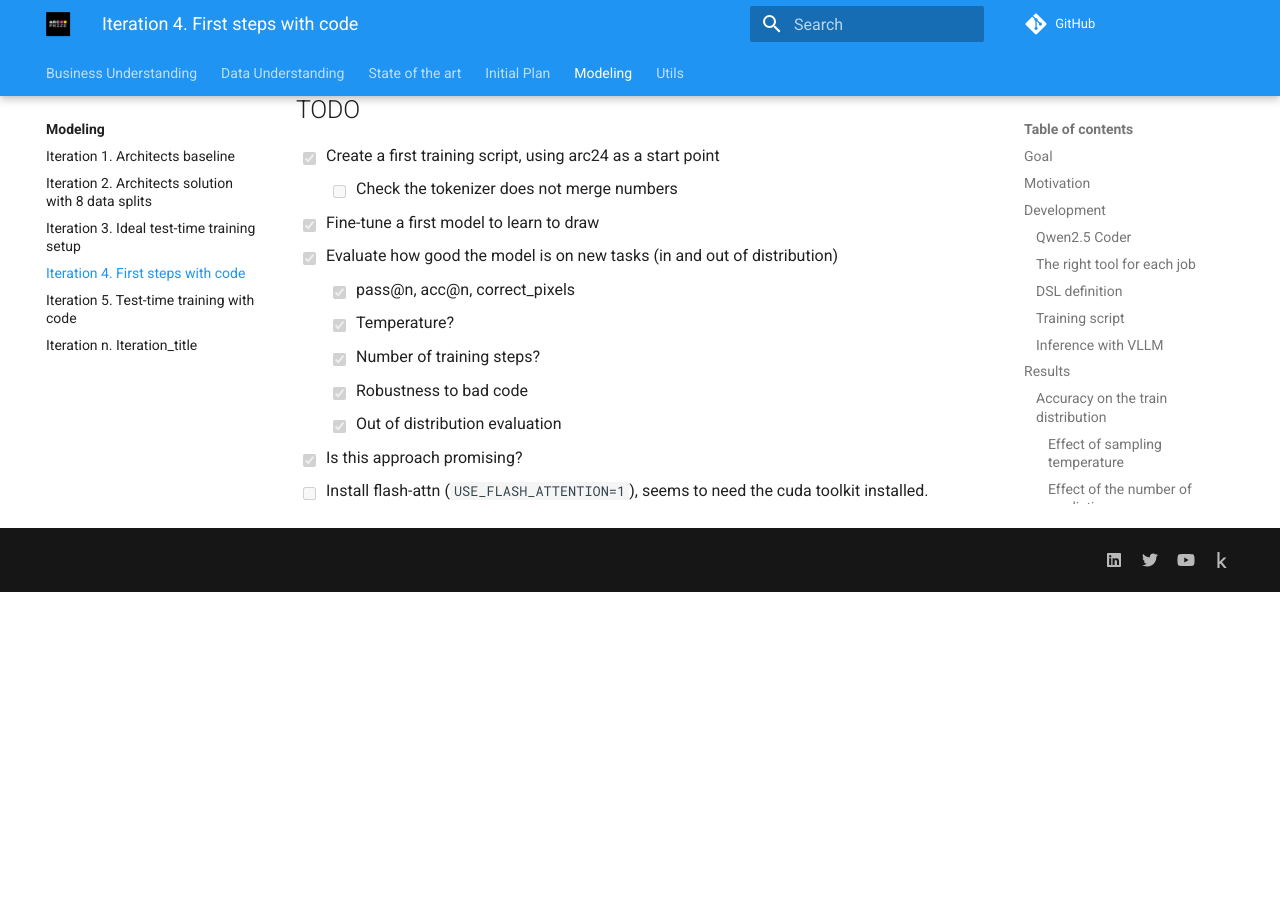
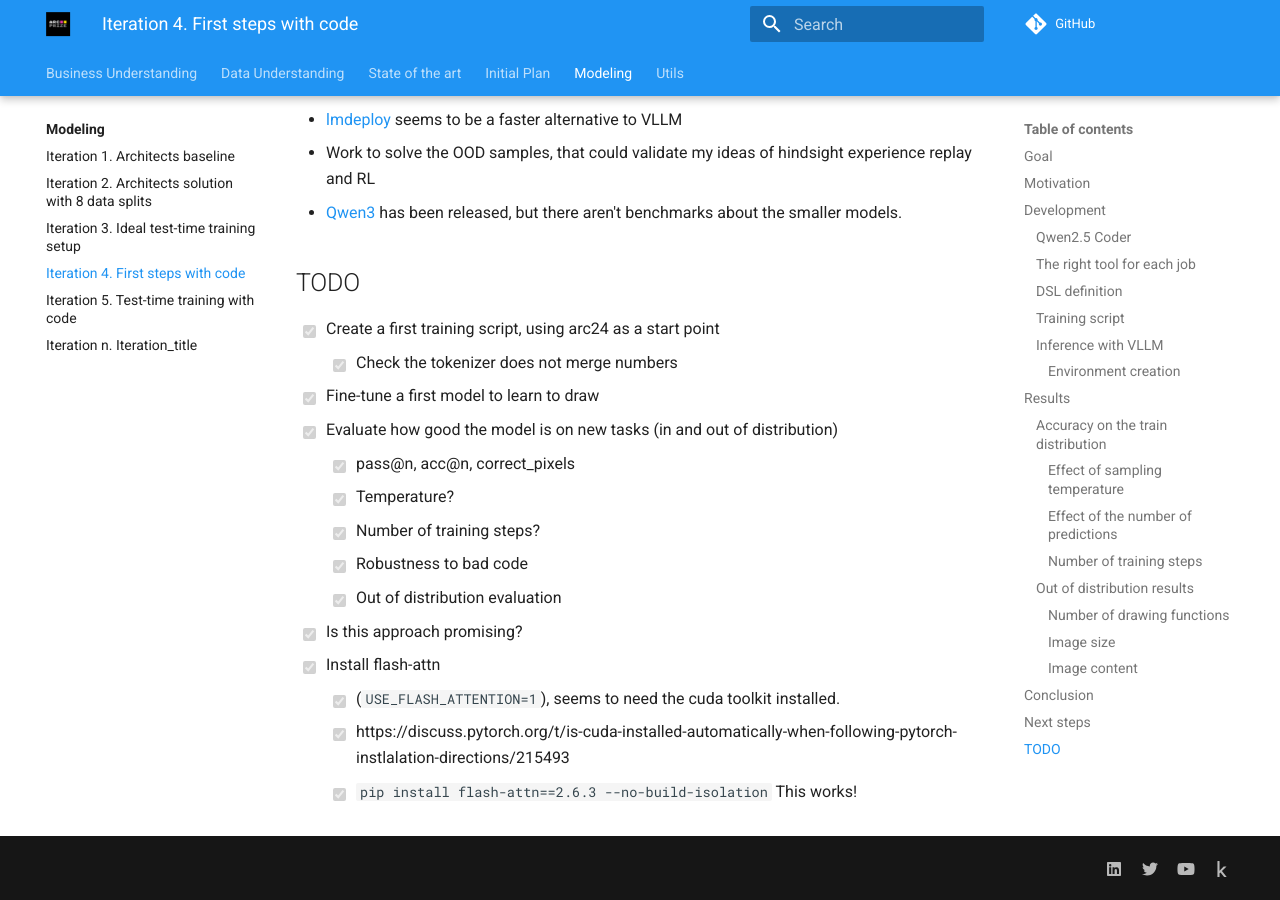
Before and after one commit to ironbar/arc25, an MkDocs documentation site: the page built from docs/modeling/Iteration_04_first_steps_with_code.md, in a window 1280 px wide and 900 px high, scrolled down 7465 px. Built offline with MkDocs 1.6.1 and Material for MkDocs 9.7.7, drawn with Linux system fonts in a browser that asks for light colours; comment, search, counter and statistics services are not loaded; before the commit the page ends 8057 px from its top, so only the background shows below that; some of the changed text lies outside the part shown.

Commit message:
managed to install flas-attn

````diff
--- a/docs/modeling/Iteration_04_first_steps_with_code.md
+++ b/docs/modeling/Iteration_04_first_steps_with_code.md
@@ -88,6 +88,16 @@ vllm                      0.8.5                    pypi_0    pypi
 vllm-flash-attn           2.6.2                    pypi_0    pypi
 ```
 
+#### Environment creation
+
+```bash
+conda create --name arc25 python=3.10
+conda activate arc25
+pip install -r requirements.txt
+pip install flash-attn==2.6.3 --no-build-isolation
+make develop
+```
+
 ## Results
 
 I have trained a model to learn to draw up to 5 elements in a small image (side up to 10 pixels).
@@ -167,7 +177,7 @@ We have observed that the model struggles to generalize to out of distribution d
 ## TODO
 
 - [x] Create a first training script, using arc24 as a start point
-  - [ ] Check the tokenizer does not merge numbers
+  - [x] Check the tokenizer does not merge numbers
 - [x] Fine-tune a first model to learn to draw
 - [x] Evaluate how good the model is on new tasks (in and out of distribution)
   - [x] pass@n, acc@n, correct_pixels
@@ -176,4 +186,7 @@ We have observed that the model struggles to generalize to out of distribution d
   - [x] Robustness to bad code
   - [x] Out of distribution evaluation
 - [x] Is this approach promising?
-- [ ] Install flash-attn (`USE_FLASH_ATTENTION=1`), seems to need the cuda toolkit installed.
+- [x] Install flash-attn
+  - [x] (`USE_FLASH_ATTENTION=1`), seems to need the cuda toolkit installed.
+  - [x] https://discuss.pytorch.org/t/is-cuda-installed-automatically-when-following-pytorch-instlalation-directions/215493
+  - [x] `pip install flash-attn==2.6.3 --no-build-isolation` This works!
````
